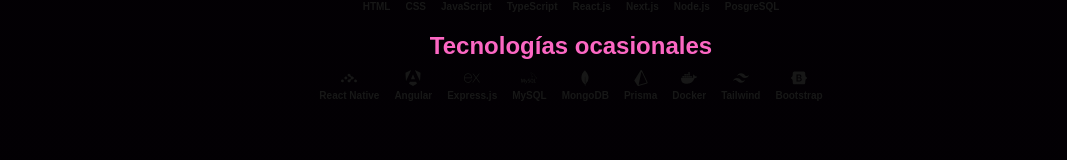
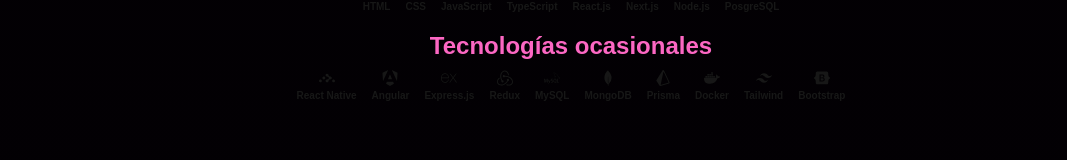
Before and after one commit to Lucano17/lucas.dev-page, a Next.js app: page / in a window 1280 px wide. Shown: the part 405-565 px from the top of the page, without its empty margins (69-1136 px from the left). Built offline with nearby package versions, Linux system fonts and the light colour scheme.

Commit message:
secondaryTechs redux

```diff
--- a/src/components/projects/ProjectCard.tsx
+++ b/src/components/projects/ProjectCard.tsx
@@ -21,6 +21,7 @@ import {
   SiPrisma,
   SiMongodb,
   SiExpress,
+  SiRedux,
 } from "react-icons/si";
 import Image from "next/image";
 import Link from "next/link";
@@ -47,7 +48,8 @@ export const techIcons: Record<string, JSX.Element> = {
   Bootstrap: <SiBootstrap />,
   Docker: <SiDocker />,
   Prisma: <SiPrisma />,
-  MongoDB: <SiMongodb/>
+  MongoDB: <SiMongodb />,
+  Redux: <SiRedux />,
 };
 
 export const ProjectCard = ({ project }: Props) => {
--- a/src/interfaces/projects.interface.ts
+++ b/src/interfaces/projects.interface.ts
@@ -18,7 +18,9 @@ export type ValidTechs =
     | "Tailwind"
     | "Bootstrap"
     | "Docker"
-    | "Prisma";
+    | "Prisma"
+    | "Redux"
+    | "Zustand"
 
 export interface Techs {
     name?: ValidTechs,
--- a/src/screens/Home.tsx
+++ b/src/screens/Home.tsx
@@ -26,6 +26,7 @@ const secondaryTechs: Techs[] = [
   { name: "React Native" },
   { name: "Angular" },
   { name: "Express.js" },
+  { name: "Redux"},
   { name: "MySQL" },
   { name: "MongoDB" },
   { name: "Prisma" },
```
